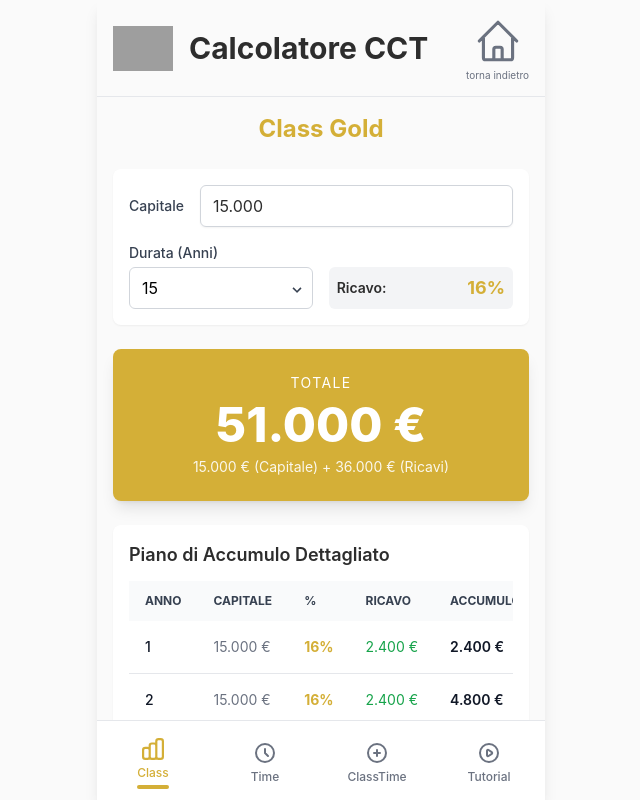
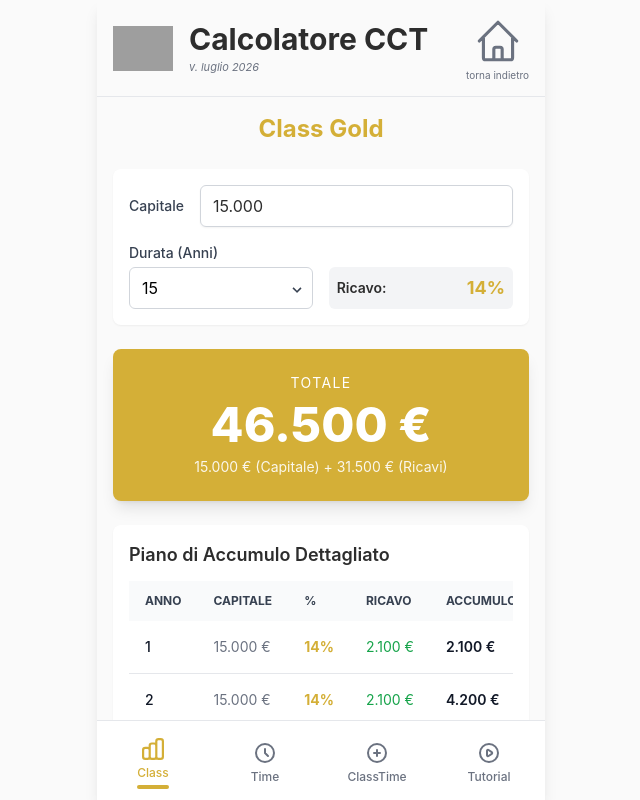
Before and after one commit to samdif2/CalcolatoreCCT, a React (Vite) app: page / in a window 1280 px wide. Shown: the whole page, without its empty margins (319-959 px from the left). Built offline with nearby package versions, Linux system fonts and the light colour scheme; grey boxes are pictures that could not be loaded.

Commit message:
refactor: update CCT percentages and UI details
- Update YEAR_PERCENT_MAP values for accurate calculation
- Add version timestamp to header
- Update branding assets in README and header

```diff
--- a/components/Header.tsx
+++ b/components/Header.tsx
@@ -16,7 +16,10 @@ const Header: React.FC = () => {
           className="w-[60px] h-[60px] object-contain"
         />
       </a>
-      <h1 className="ml-4 text-3xl font-bold text-[#2D2D2D]">Calcolatore CCT</h1>
+      <div className="ml-4 flex flex-col">
+        <h1 className="text-3xl font-bold text-[#2D2D2D] leading-tight">Calcolatore CCT</h1>
+        <span className="text-[11px] italic text-gray-500 font-normal">v. luglio 2026</span>
+      </div>
       <a
         href="https://assetteramo.my.canva.site/asset"
         target="_blank"
--- a/constants.ts
+++ b/constants.ts
@@ -2,9 +2,9 @@
 export const YEAR_OPTIONS: number[] = [15, 12, 10, 8, 5];
 
 export const YEAR_PERCENT_MAP: { [key: number]: number } = {
-  15: 16,
-  12: 15,
-  10: 14,
-  8: 13,
-  5: 12,
+  15: 14,
+  12: 13,
+  10: 12,
+  8: 11,
+  5: 10,
 };
```
Also changed, not shown: 1 other file (tests, documents, lock files or other folders).
